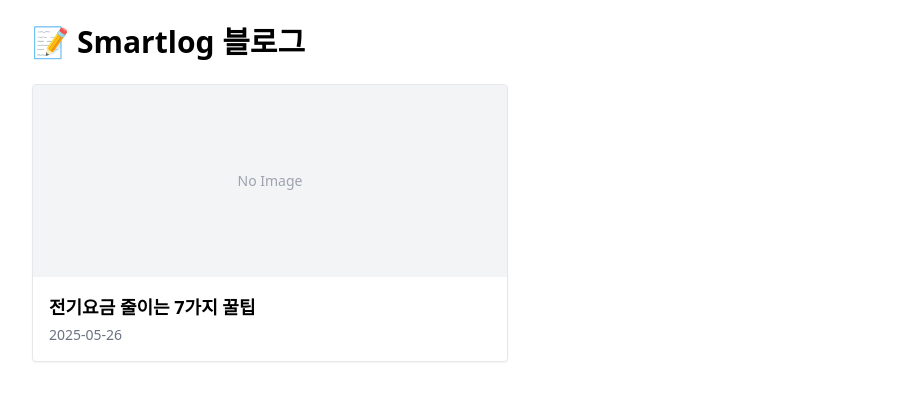
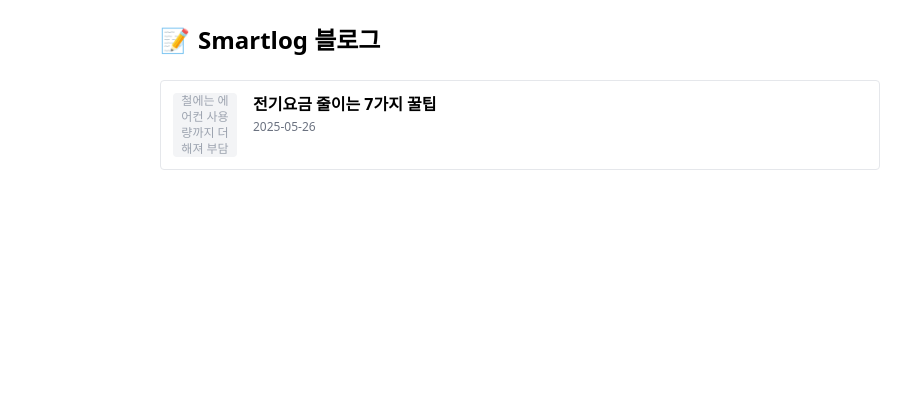
Before and after one commit to mysmartdeal/mysmartdeal, a Next.js app: page /smartlog in a window 1280 px wide. Shown: the top 400 px of the page, without its empty margins (120-1031 px from the left). Built offline with nearby package versions, Linux system fonts and the light colour scheme.

Commit message:
Update index.js

```diff
--- a/pages/smartlog/index.js
+++ b/pages/smartlog/index.js
@@ -1,12 +1,19 @@
 import fs from 'fs';
 import path from 'path';
 import Link from 'next/link';
+
+// 썸네일 추출 함수: 본문에서 <img src="..."> 첫 번째 것 가져오기
+function extractFirstImage(html) {
+  const match = html.match(/<img[^>]+src="([^">]+)"/);
+  return match ? match[1] : null;
+}
 
 export async function getStaticProps() {
   const dir = path.join(process.cwd(), 'public/smartlog-posts');
   const files = fs.readdirSync(dir);
   const posts = files.map((file) => {
     const content = JSON.parse(fs.readFileSync(path.join(dir, file), 'utf8'));
+    content.thumbnail = extractFirstImage(content.content);
     return content;
   }).sort((a, b) => new Date(b.date) - new Date(a.date));
 
@@ -15,32 +22,39 @@ export async function getStaticProps() {
 
 export default function SmartlogPage({ posts }) {
   return (
-    <div className="max-w-5xl mx-auto p-6">
-      <h1 className="text-3xl font-bold mb-6 flex items-center gap-2">
+    <div className="max-w-3xl mx-auto p-6">
+      <h1 className="text-2xl font-bold mb-6 flex items-center gap-2">
         <span>📝</span> <span>Smartlog 블로그</span>
       </h1>
-      <div className="grid grid-cols-1 md:grid-cols-2 gap-6">
-        {posts.map((post) => (
+
+      <div className="flex flex-col gap-4">
+        {posts.map((post) => {
+          const textPreview = post.content.replace(/<[^>]+>/g, '').slice(0, 60) + '...';
+
+          return (
             <Link href={`/smartlog/${post.slug}`} key={post.slug}>
-            <a className="block border rounded overflow-hidden shadow-sm hover:shadow-md transition bg-white">
+              <a className="flex items-start gap-4 p-3 border rounded hover:bg-gray-50 transition">
+                <div className="flex-shrink-0 w-16 h-16 bg-gray-100 overflow-hidden rounded">
                   {post.thumbnail ? (
                     <img
                       src={post.thumbnail}
                       alt={post.title}
-                  className="w-full h-48 object-cover"
+                      className="w-full h-full object-cover"
                     />
                   ) : (
-                <div className="w-full h-48 bg-gray-100 flex items-center justify-center text-gray-400 text-sm">
-                  No Image
+                    <div className="flex items-center justify-center h-full w-full text-gray-400 text-xs text-center p-1">
+                      {textPreview}
                     </div>
                   )}
-              <div className="p-4">
-                <h2 className="text-lg font-semibold">{post.title}</h2>
-                <p className="text-sm text-gray-500 mt-1">{post.date}</p>
+                </div>
+                <div className="flex-1">
+                  <h2 className="text-base font-semibold leading-snug">{post.title}</h2>
+                  <p className="text-xs text-gray-500 mt-1">{post.date}</p>
                 </div>
               </a>
             </Link>
-        ))}
+          );
+        })}
       </div>
     </div>
   );
```
Lines whose indentation alone changed are shown as unchanged.
